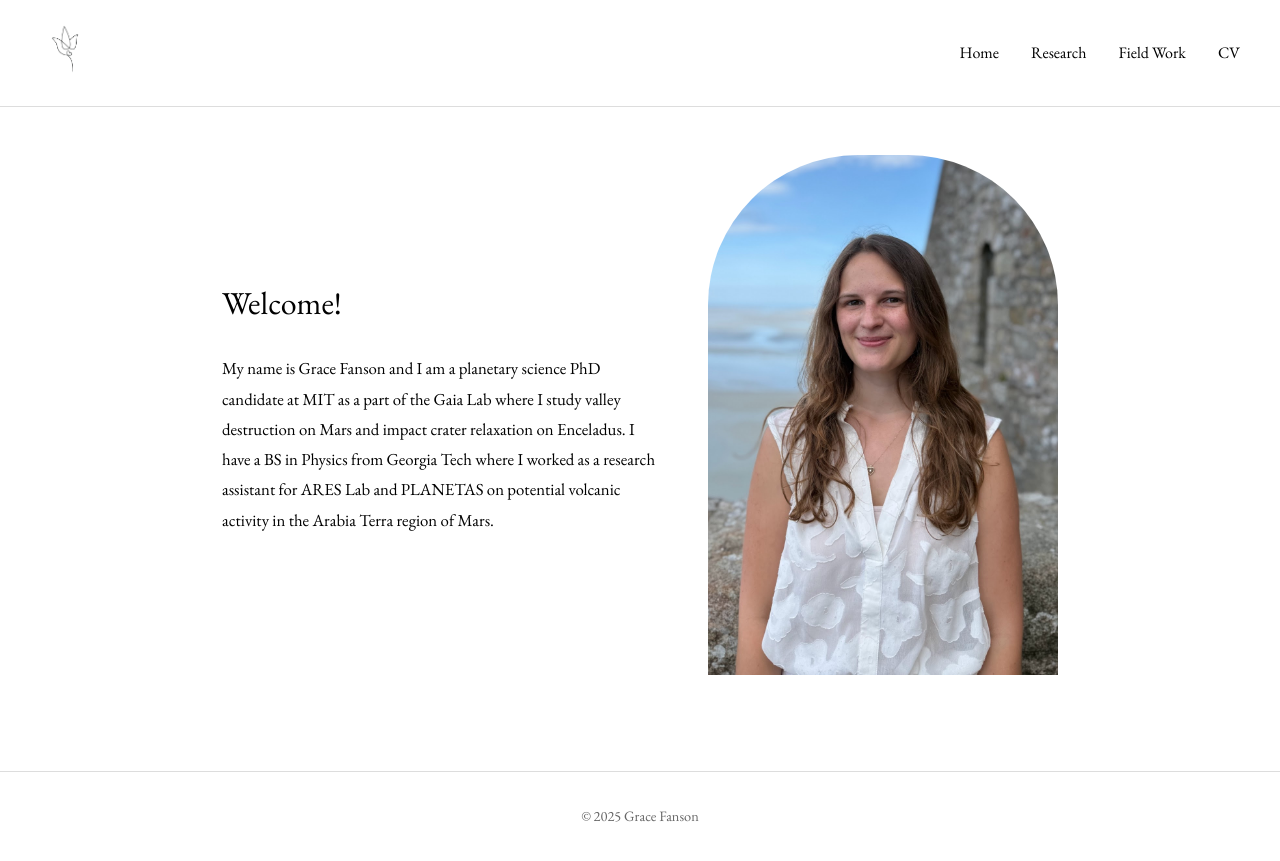
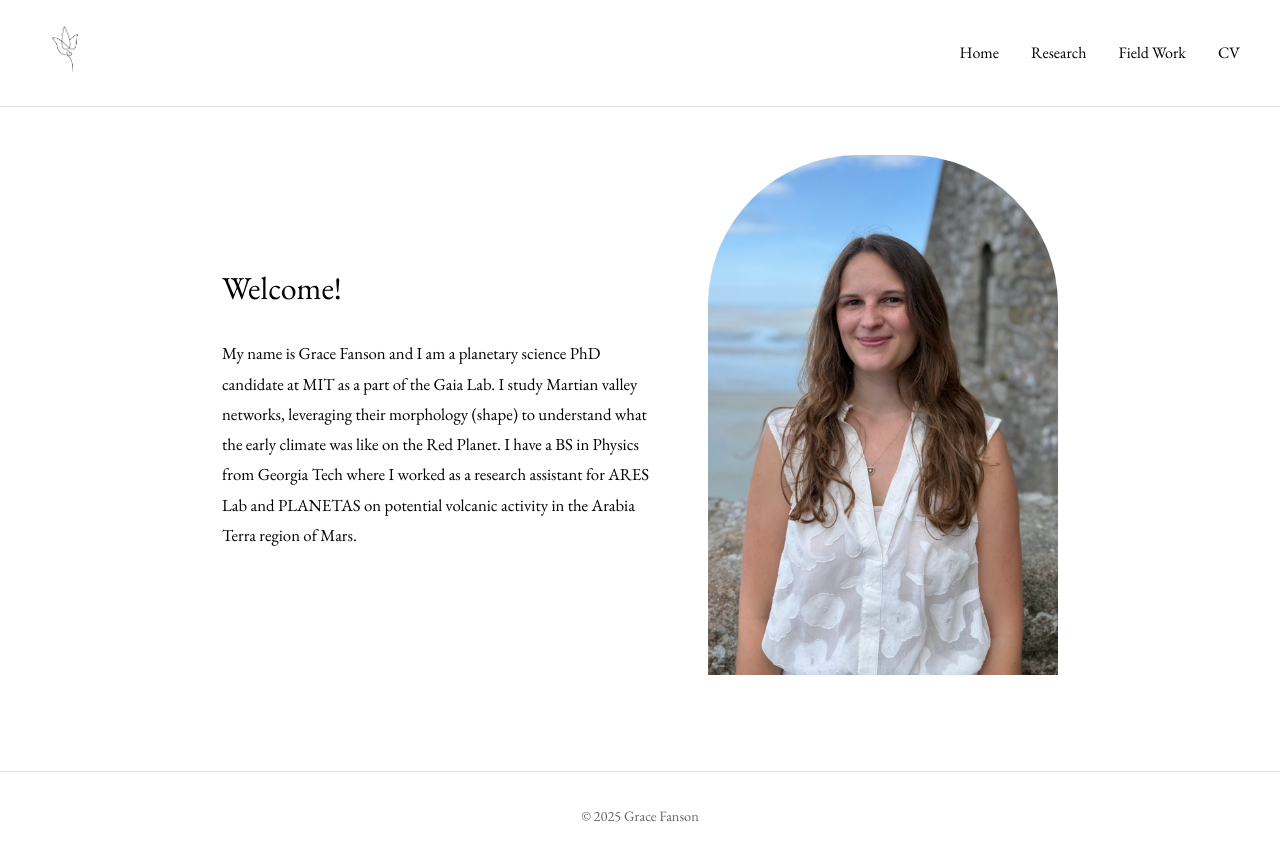
Before and after one commit to gfanson/gfanson.github.io, a Jekyll site: the page built from index.md, in a window 1280 px wide. Shown: the top 861 px of the page. Built offline with Jekyll 4.4.1, drawn with Linux system fonts in a browser that asks for light colours.

Commit message:
updated intro

```diff
--- a/index.md
+++ b/index.md
@@ -6,7 +6,7 @@ title: Home
 <div class="homepage-container">
     <div class="homepage-text">
         <h1>Welcome!</h1>
-        <p>My name is Grace Fanson and I am a planetary science PhD candidate at MIT as a part of the Gaia Lab where I study valley destruction on Mars and impact crater relaxation on Enceladus. I have a BS in Physics from Georgia Tech where I worked as a research assistant for ARES Lab and PLANETAS on potential volcanic activity in the Arabia Terra region of Mars.</p>
+        <p>My name is Grace Fanson and I am a planetary science PhD candidate at MIT as a part of the Gaia Lab.  I study Martian valley networks, leveraging their morphology (shape) to understand what the early climate was like on the Red Planet. I have a BS in Physics from Georgia Tech where I worked as a research assistant for ARES Lab and PLANETAS on potential volcanic activity in the Arabia Terra region of Mars.</p>
     </div>
 
     <div class="arch-frame">
```
